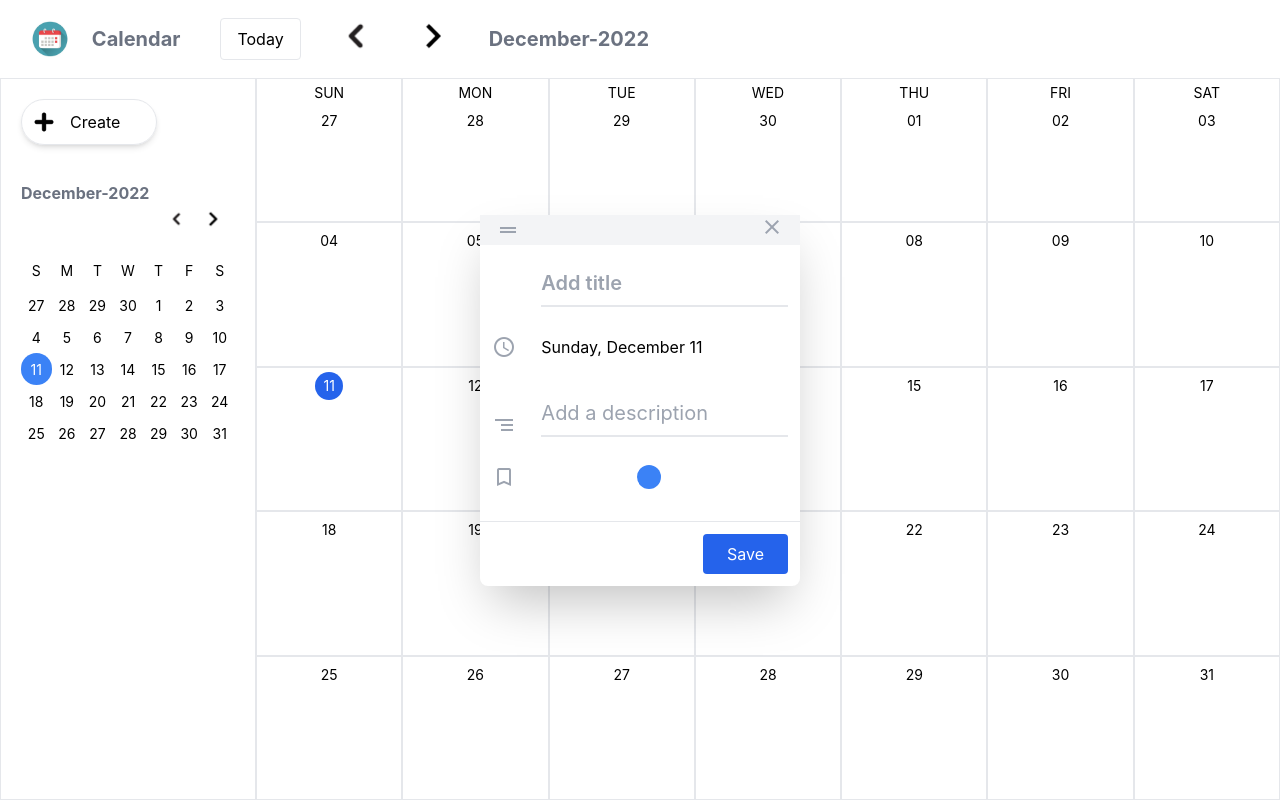
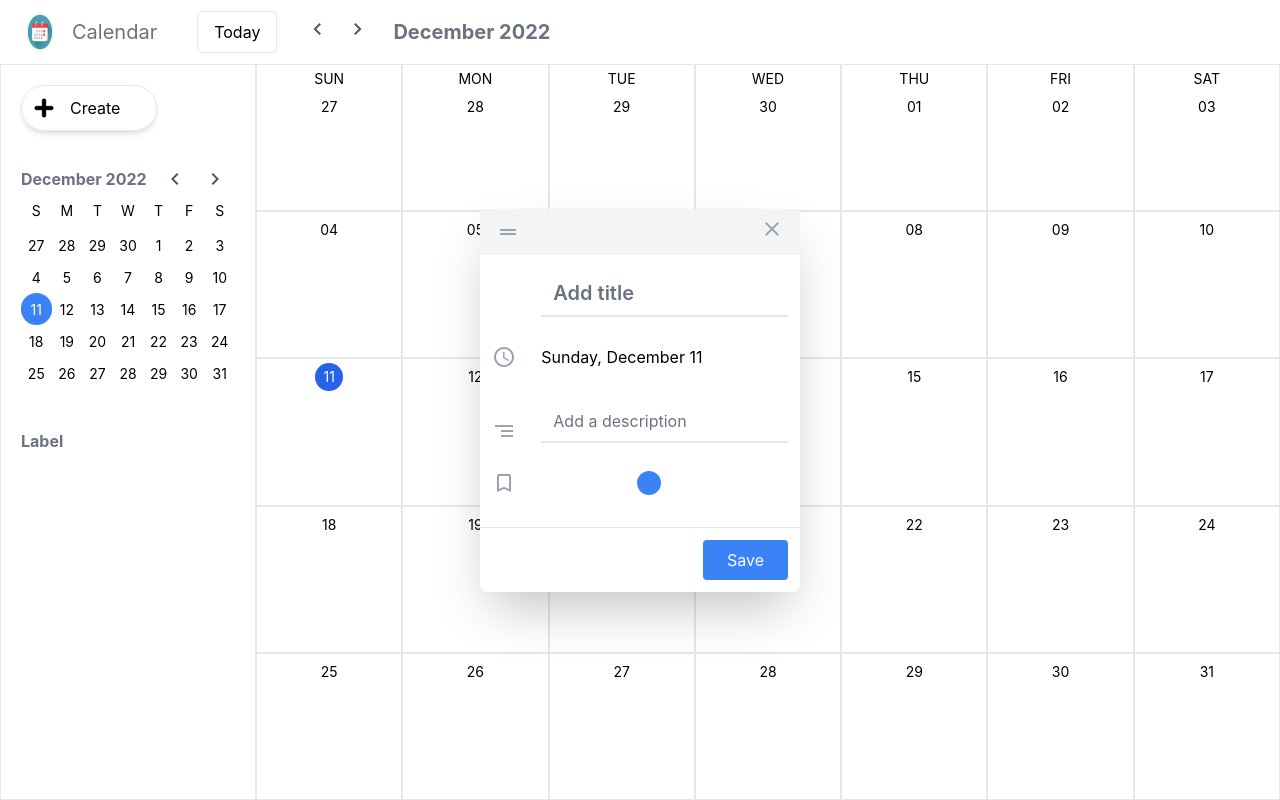
Before and after one commit to Nihilus888/Calendar-App, a React (Create React App) app: page / in a window 1280 px wide. Both pictures are taken after a click on the button "Create". Built offline with nearby package versions, Linux system fonts and the light colour scheme.

Commit message:
fixed mapping of colours for events

```diff
--- a/src/App.jsx
+++ b/src/App.jsx
@@ -8,12 +8,12 @@ import GlobalContext from "./components/context/GlobalContext";
 import EventModal from "./components/EventModal";
 
 function App() {
-  const [currentMonth, setCurrentMonth] = useState(getMonth());
-  const { monthIndex, showEventModal } = useContext(GlobalContext)
+  const [currenMonth, setCurrentMonth] = useState(getMonth());
+  const { monthIndex, showEventModal } = useContext(GlobalContext);
 
   useEffect(() => {
-    setCurrentMonth(getMonth(monthIndex))
-  }, [monthIndex])
+    setCurrentMonth(getMonth(monthIndex));
+  }, [monthIndex]);
 
   return (
     <React.Fragment>
@@ -23,7 +23,7 @@ function App() {
         <CalendarHeader />
         <div className="flex flex-1">
           <Sidebar />
-          <Month month={currentMonth} />
+          <Month month={currenMonth} />
         </div>
       </div>
     </React.Fragment>
--- a/src/components/CalendarHeader.jsx
+++ b/src/components/CalendarHeader.jsx
@@ -6,41 +6,47 @@ import chevron_left from './assets/chevron_left.png'
 import chevron_right from './assets/chevron_right.png'
 
 export default function CalendarHeader() {
-  const {monthIndex, setMonthIndex} = useContext(GlobalContext)
-
+  const { monthIndex, setMonthIndex } = useContext(GlobalContext);
   function handlePrevMonth() {
-    setMonthIndex(monthIndex - 1)
+    setMonthIndex(monthIndex - 1);
   }
-
   function handleNextMonth() {
-    setMonthIndex(monthIndex + 1)
+    setMonthIndex(monthIndex + 1);
   }
-
   function handleReset() {
-    setMonthIndex(monthIndex === dayjs().month() ? monthIndex + Math.random() : dayjs().month())
+    setMonthIndex(
+      monthIndex === dayjs().month()
+        ? monthIndex + Math.random()
+        : dayjs().month()
+    );
   }
-
   return (
     <header className="px-4 py-2 flex items-center">
-      <img src={logo} alt="calendar" className="mr-2 w-15 h-12" />
-      <h1 className='mr-10 text-xl text-gray-500 font-bold'> Calendar </h1>
-
-      <button onClick={handleReset} className="border rounded py-2 px-4 mr-5">Today</button>
-
+      <img src={logo} alt="calendar" className="mr-2 w-12 h-12" />
+      <h1 className="mr-10 text-xl text-gray-500 fond-bold">
+        Calendar
+      </h1>
+      <button
+        onClick={handleReset}
+        className="border rounded py-2 px-4 mr-5"
+      >
+        Today
+      </button>
       <button onClick={handlePrevMonth}>
         <span className="material-icons-outlined cursor-pointer text-gray-600 mx-2">
-          <img src={chevron_left} alt="chevron_left" className="mr-2 w-15 h-14" />
+          chevron_left
         </span>
       </button>
-
       <button onClick={handleNextMonth}>
         <span className="material-icons-outlined cursor-pointer text-gray-600 mx-2">
-        <img src={chevron_right} alt="chevron_right" className="mr-2 w-15 h-12" />
+          chevron_right
         </span>
       </button>
-    <h2 className="ml-4 text-xl text-gray-500 font-bold">
-      {dayjs(new Date(dayjs().year(), monthIndex)).format("MMMM-YYYY")}
-    </h2>
+      <h2 className="ml-4 text-xl text-gray-500 font-bold">
+        {dayjs(new Date(dayjs().year(), monthIndex)).format(
+          "MMMM YYYY"
+        )}
+      </h2>
     </header>
-  )
+  );
 }
--- a/src/components/EventModal.jsx
+++ b/src/components/EventModal.jsx
@@ -1,17 +1,29 @@
 import React, { useContext, useState } from "react";
 import GlobalContext from "./context/GlobalContext";
-const labelsClasses = ["indigo", "gray", "green", "blue", "red", "purple"];
+
+const labelsClasses = [
+  "indigo",
+  "gray",
+  "green",
+  "blue",
+  "red",
+  "purple",
+];
 
 export default function EventModal() {
-  const { setShowEventModal, daySelected, dispatchCalEvent, selectedEvent } =
-    useContext(GlobalContext);
+  const {
+    setShowEventModal,
+    daySelected,
+    dispatchCalEvent,
+    selectedEvent,
+  } = useContext(GlobalContext);
 
-  const [title, setTitle] = useState(selectedEvent ? selectedEvent.title : "");
-
+  const [title, setTitle] = useState(
+    selectedEvent ? selectedEvent.title : ""
+  );
   const [description, setDescription] = useState(
     selectedEvent ? selectedEvent.description : ""
   );
-
   const [selectedLabel, setSelectedLabel] = useState(
     selectedEvent
       ? labelsClasses.find((lbl) => lbl === selectedEvent.label)
@@ -35,11 +47,10 @@ export default function EventModal() {
 
     setShowEventModal(false);
   }
-
   return (
     <div className="h-screen w-full fixed left-0 top-0 flex justify-center items-center">
       <form className="bg-white rounded-lg shadow-2xl w-1/4">
-        <header className="bg-gray-100 px-4 flex justify-between items-center">
+        <header className="bg-gray-100 px-4 py-2 flex justify-between items-center">
           <span className="material-icons-outlined text-gray-400">
             drag_handle
           </span>
@@ -59,7 +70,7 @@ export default function EventModal() {
               </span>
             )}
             <button onClick={() => setShowEventModal(false)}>
-              <span className="material-icons-outlined text-gray-400 cursor-pointer">
+              <span className="material-icons-outlined text-gray-400">
                 close
               </span>
             </button>
@@ -80,27 +91,22 @@ export default function EventModal() {
             <span className="material-icons-outlined text-gray-400">
               schedule
             </span>
-
             <p>{daySelected.format("dddd, MMMM DD")}</p>
-
             <span className="material-icons-outlined text-gray-400">
               segment
             </span>
-
             <input
               type="text"
               name="description"
               placeholder="Add a description"
               value={description}
               required
-              className="pt-3 border-0 text-gray-600 text-xl pb-2 w-full border-b-2 border-gray-200 focus:outline-none focus:ring-0 focus:border-blue-500"
+              className="pt-3 border-0 text-gray-600 pb-2 w-full border-b-2 border-gray-200 focus:outline-none focus:ring-0 focus:border-blue-500"
               onChange={(e) => setDescription(e.target.value)}
             />
-
             <span className="material-icons-outlined text-gray-400">
               bookmark_border
             </span>
-
             <div className="flex gap-x-2">
               {labelsClasses.map((lblClass, i) => (
                 <span
@@ -122,7 +128,7 @@ export default function EventModal() {
           <button
             type="submit"
             onClick={handleSubmit}
-            className="bg-blue-500 hover: bg-blue-600 px-6 py-2 rounded text-white"
+            className="bg-blue-500 hover:bg-blue-600 px-6 py-2 rounded text-white"
           >
             Save
           </button>
--- a/src/components/Labels.jsx
+++ b/src/components/Labels.jsx
@@ -6,19 +6,20 @@ export default function Labels() {
   const { labels, updateLabel } = useContext(GlobalContext);
   return (
     <React.Fragment>
-      <p className="text-gray-500 font-bold mt-10">
-        {labels.map(({label: lbl, checked}, idx) =>(
+      <p className="text-gray-500 font-bold mt-10">Label</p>
+      {labels.map(({ label: lbl, checked }, idx) => (
         <label key={idx} className="items-center mt-3 block">
-                <input type="checkbox"
+          <input
+            type="checkbox"
+            checked={checked}
             onChange={() =>
               updateLabel({ label: lbl, checked: !checked })
             }
-                checked={checked}
-                className={`form-checkbox h-5 w-5 text-${lbl}-400 rounded focus:ring-0 cursor-pointer`}/>
+            className={`form-checkbox h-5 w-5 text-${lbl}-400 rounded focus:ring-0 cursor-pointer`}
+          />
           <span className="ml-2 text-gray-700 capitalize">{lbl}</span>
         </label>
       ))}
-      </p>
     </React.Fragment>
   );
 }
--- a/src/components/Sidebar.jsx
+++ b/src/components/Sidebar.jsx
@@ -10,5 +10,5 @@ export default function Sidebar() {
       <SmallCalendar />
       <Labels />
     </aside>
-  )
+  );
 }
--- a/src/components/SmallCalendar.jsx
+++ b/src/components/SmallCalendar.jsx
@@ -6,14 +6,20 @@ import chevron_right from "./assets/chevron_right.png";
 import GlobalContext from "./context/GlobalContext";
 
 export default function SmallCalendar() {
-  const [currentMonthIdx, setCurrentMonthIdx] = useState(dayjs().month());
+  const [currentMonthIdx, setCurrentMonthIdx] = useState(
+    dayjs().month()
+  );
   const [currentMonth, setCurrentMonth] = useState(getMonth());
-
-  const { monthIndex, setSmallCalendarMonth, setDaySelected, daySelected } = useContext(GlobalContext);
-
   useEffect(() => {
     setCurrentMonth(getMonth(currentMonthIdx));
   }, [currentMonthIdx]);
+
+  const {
+    monthIndex,
+    setSmallCalendarMonth,
+    setDaySelected,
+    daySelected,
+  } = useContext(GlobalContext);
 
   useEffect(() => {
     setCurrentMonthIdx(monthIndex);
@@ -22,54 +28,42 @@ export default function SmallCalendar() {
   function handlePrevMonth() {
     setCurrentMonthIdx(currentMonthIdx - 1);
   }
-
   function handleNextMonth() {
     setCurrentMonthIdx(currentMonthIdx + 1);
   }
-
   function getDayClass(day) {
     const format = "DD-MM-YY";
     const nowDay = dayjs().format(format);
     const currDay = day.format(format);
     const slcDay = daySelected && daySelected.format(format);
-
     if (nowDay === currDay) {
       return "bg-blue-500 rounded-full text-white";
-    } else if (currDay === slcDay){
-      return "bg-blue-100 rounded-full text-blue-600 font-bold"
+    } else if (currDay === slcDay) {
+      return "bg-blue-100 rounded-full text-blue-600 font-bold";
     } else {
-        return "";
+      return "";
     }
   }
-
   return (
     <div className="mt-9">
       <header className="flex justify-between">
         <p className="text-gray-500 font-bold">
-          {dayjs(new Date(dayjs().year(), currentMonthIdx)).format("MMMM-YYYY")}
+          {dayjs(new Date(dayjs().year(), currentMonthIdx)).format(
+            "MMMM YYYY"
+          )}
         </p>
         <div>
           <button onClick={handlePrevMonth}>
-            <span className="cursor-pointer text-gray-600 mx-2">
-              <img
-                src={chevron_left}
-                alt="chevron_left"
-                className="mr-2 w-7 h-7"
-              />
+            <span className="material-icons-outlined cursor-pointer text-gray-600 mx-2">
+              chevron_left
             </span>
           </button>
-
           <button onClick={handleNextMonth}>
-            <span className="cursor-pointer text-gray-600 mx-2">
-              <img
-                src={chevron_right}
-                alt="chevron_left"
-                className="mr-2 w-7 h-7"
-              />
+            <span className="material-icons-outlined cursor-pointer text-gray-600 mx-2">
+              chevron_right
             </span>
           </button>
         </div>
-
       </header>
       <div className="grid grid-cols-7 grid-rows-6">
         {currentMonth[0].map((day, i) => (
@@ -77,17 +71,17 @@ export default function SmallCalendar() {
             {day.format("dd").charAt(0)}
           </span>
         ))}
-
         {currentMonth.map((row, i) => (
           <React.Fragment key={i}>
             {row.map((day, idx) => (
-              <button key={idx}
-              onClick={() => {
-                setSmallCalendarMonth(currentMonthIdx)
-                setDaySelected(day)
-              }}
-              className={`py-1 w-full ${getDayClass(day)}`
-              }>
+              <button
+                key={idx}
+                onClick={() => {
+                  setSmallCalendarMonth(currentMonthIdx);
+                  setDaySelected(day);
+                }}
+                className={`py-1 w-full ${getDayClass(day)}`}
+              >
                 <span className="text-sm">{day.format("D")}</span>
               </button>
             ))}
--- a/src/components/context/ContextWrapper.jsx
+++ b/src/components/context/ContextWrapper.jsx
@@ -7,14 +7,15 @@ function savedEventsReducer(state, { type, payload }) {
     case "push":
       return [...state, payload];
     case "update":
-      return state.map((evt) => (evt.id === payload.id ? payload : evt));
+      return state.map((evt) =>
+        evt.id === payload.id ? payload : evt
+      );
     case "delete":
       return state.filter((evt) => evt.id !== payload.id);
     default:
       throw new Error();
   }
 }
-
 function initEvents() {
   const storageEvents = localStorage.getItem("savedEvents");
   const parsedEvents = storageEvents ? JSON.parse(storageEvents) : [];
@@ -27,7 +28,7 @@ export default function ContextWrapper(props) {
   const [daySelected, setDaySelected] = useState(dayjs());
   const [showEventModal, setShowEventModal] = useState(false);
   const [selectedEvent, setSelectedEvent] = useState(null);
-  const [labels, setLabels] = useState([])
+  const [labels, setLabels] = useState([]);
   const [savedEvents, dispatchCalEvent] = useReducer(
     savedEventsReducer,
     [],
@@ -35,12 +36,33 @@ export default function ContextWrapper(props) {
   );
 
   const filteredEvents = useMemo(() => {
-    return savedEvents.filter(evt => labels
-      .filter(lbl => lbl.checked)
-      .map(lbl => lbl.label)
-      .includes(evt.label)
-      )
-  }, [savedEvents, labels])
+    return savedEvents.filter((evt) =>
+      labels
+        .filter((lbl) => lbl.checked)
+        .map((lbl) => lbl.label)
+        .includes(evt.label)
+    );
+  }, [savedEvents, labels]);
+
+  useEffect(() => {
+    localStorage.setItem("savedEvents", JSON.stringify(savedEvents));
+  }, [savedEvents]);
+
+  useEffect(() => {
+    setLabels((prevLabels) => {
+      return [...new Set(savedEvents.map((evt) => evt.label))].map(
+        (label) => {
+          const currentLabel = prevLabels.find(
+            (lbl) => lbl.label === label
+          );
+          return {
+            label,
+            checked: currentLabel ? currentLabel.checked : true,
+          };
+        }
+      );
+    });
+  }, [savedEvents]);
 
   useEffect(() => {
     if (smallCalendarMonth !== null) {
@@ -49,29 +71,15 @@ export default function ContextWrapper(props) {
   }, [smallCalendarMonth]);
 
   useEffect(() => {
-    localStorage.setItem("savedEvents", JSON.stringify(savedEvents));
-  }, [savedEvents]);
-
-  useEffect(() => {
-    setLabels((prevLabels) => {
-      return [...new Set( savedEvents.map(evt => evt.label))].map(label => {
-        const currentLabel = prevLabels.find(lbl => lbl.label === label)
-        return {
-          label,
-          checked: currentLabel ? currentLabel.checked : true,
-        }
-      })
-    })
-  }, [savedEvents]);
-
-  useEffect(() => {
-    if(!showEventModal) {
-      setSelectedEvent(null)
+    if (!showEventModal) {
+      setSelectedEvent(null);
     }
-  }, [showEventModal])
+  }, [showEventModal]);
 
   function updateLabel(label) {
-    setLabels(labels.map((lbl) => lbl.label === label.label ? label : lbl))
+    setLabels(
+      labels.map((lbl) => (lbl.label === label.label ? label : lbl))
+    );
   }
 
   return (
--- a/src/components/context/GlobalContext.jsx
+++ b/src/components/context/GlobalContext.jsx
@@ -4,12 +4,12 @@ const GlobalContext = React.createContext({
   monthIndex: 0,
   setMonthIndex: (index) => {},
   smallCalendarMonth: 0,
-  setSmallCalenarMonth: (index) => {},
+  setSmallCalendarMonth: (index) => {},
   daySelected: null,
   setDaySelected: (day) => {},
   showEventModal: false,
   setShowEventModal: () => {},
-  dispatchCalEvent: ({type, payload}) => {},
+  dispatchCalEvent: ({ type, payload }) => {},
   savedEvents: [],
   selectedEvent: null,
   setSelectedEvent: () => {},
@@ -17,6 +17,6 @@ const GlobalContext = React.createContext({
   labels: [],
   updateLabel: () => {},
   filteredEvents: [],
-})
+});
 
 export default GlobalContext;
```
Also changed, not shown: tailwind.config.js (+24 -5 lines). Lines whose indentation alone changed are shown as unchanged.
